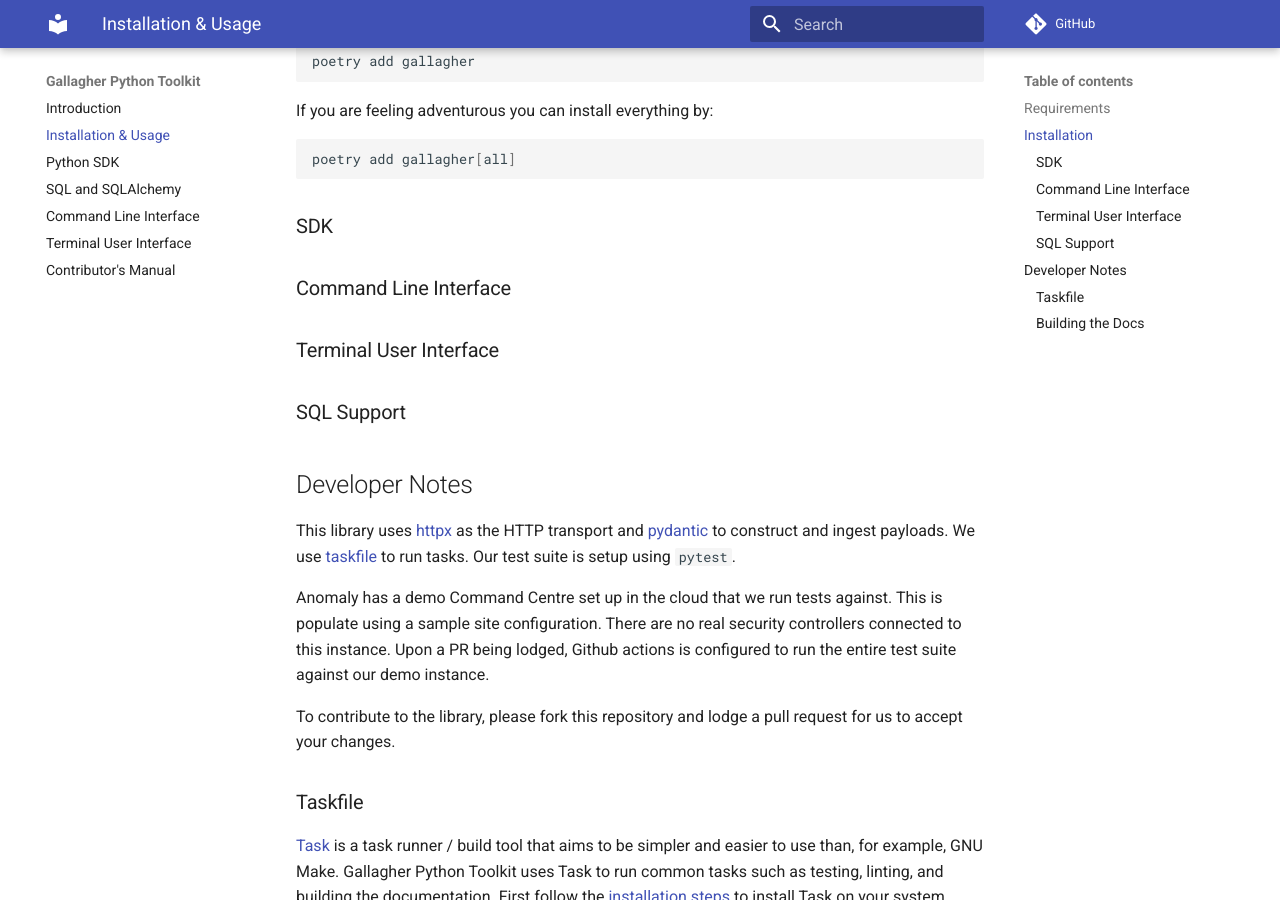
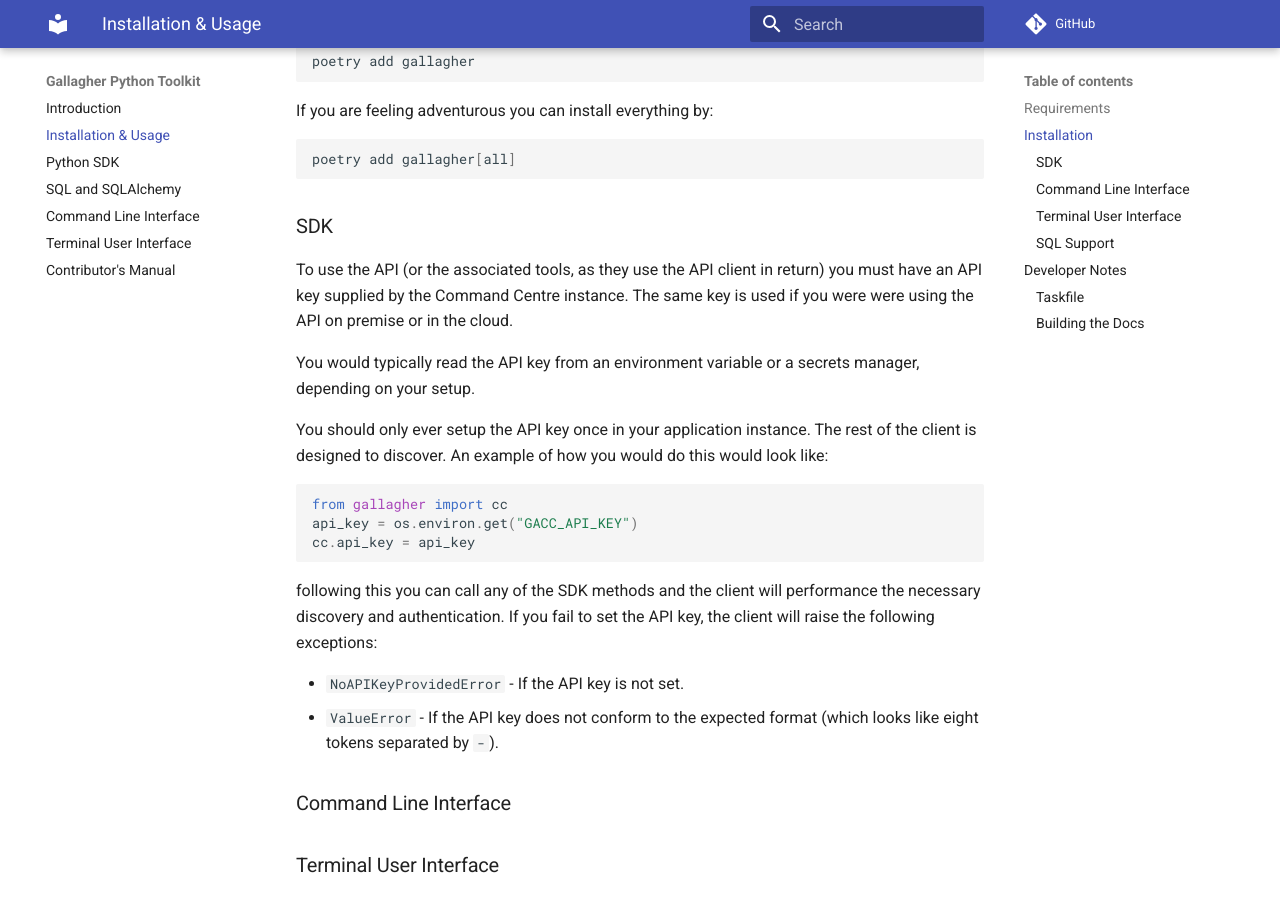
Before and after one commit to anomaly/gallagher, an MkDocs documentation site: the page built from docs/docs/installation.md, in a window 1280 px wide and 900 px high, scrolled down 608 px. Built offline with MkDocs 1.6.1 and Material for MkDocs 9.7.7, drawn with Linux system fonts in a browser that asks for light colours; comment, search, counter and statistics services are not loaded.

Commit message:
docs: updates notes on API key configuration

````diff
--- a/docs/docs/installation.md
+++ b/docs/docs/installation.md
@@ -23,6 +23,23 @@
 ```
 
 ### SDK
+
+To use the API (or the associated tools, as they use the API client in return) you must have an API key supplied by the Command Centre instance. The same key is used if you were were using the API on premise or in the cloud.
+
+You would typically read the API key from an environment variable or a secrets manager, depending on your setup.
+
+You should only ever setup the API key once in your application instance. The rest of the client is designed to discover. An example of how you would do this would look like:
+
+```python
+from gallagher import cc
+api_key = os.environ.get("GACC_API_KEY")
+cc.api_key = api_key
+```
+
+following this you can call any of the SDK methods and the client will performance the necessary discovery and authentication. If you fail to set the API key, the client will raise the following exceptions:
+
+- `NoAPIKeyProvidedError` - If the API key is not set.
+- `ValueError` - If the API key does not conform to the expected format (which looks like eight tokens separated by `-`).
 
 ### Command Line Interface
 
````
